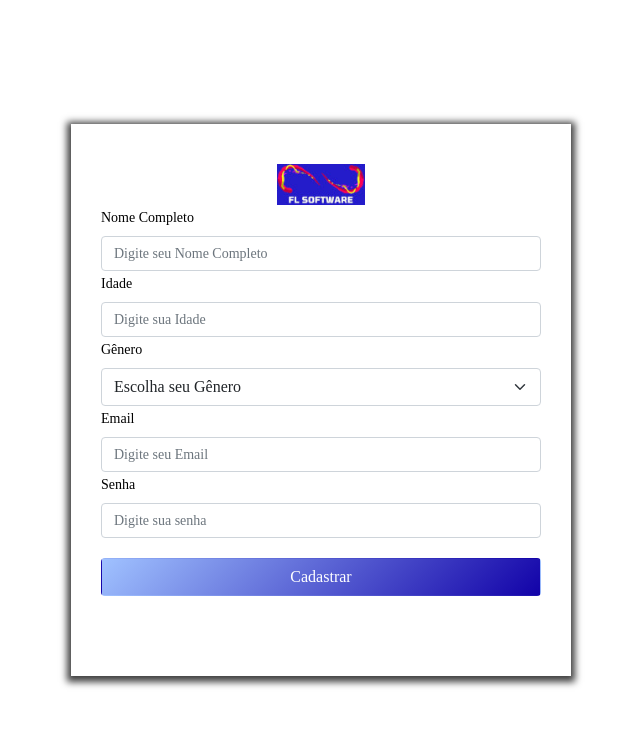
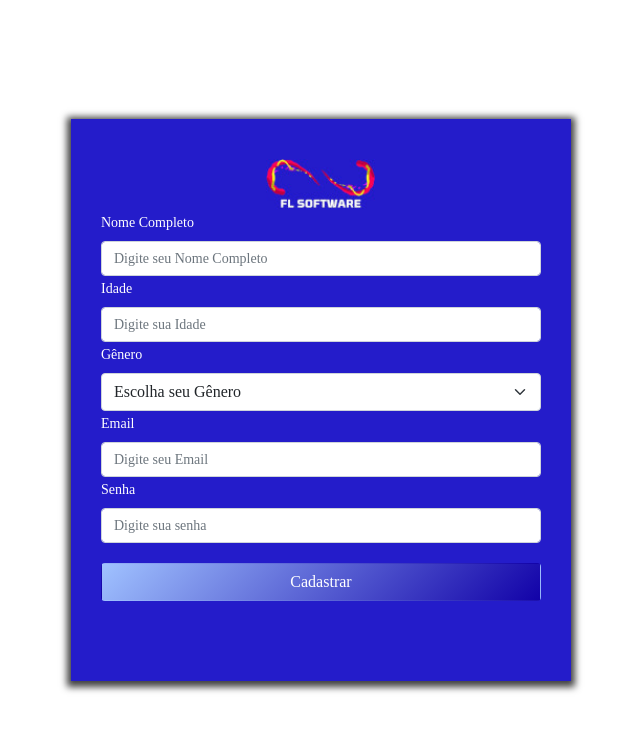
Before and after one commit to FL-software/MiniUtilidades, a plain HTML site: page views/register.html in a window 1280 px wide. Shown: the whole page, without its empty margins (319-959 px from the left). Drawn offline with nearby package versions, Linux system fonts and the light colour scheme; a web font is replaced by a local one.

Commit message:
alteração da aparência
alteração da aparência das telas cadastro e troca de senha.

```diff
--- a/css/register.css
+++ b/css/register.css
@@ -12,7 +12,7 @@
     width: 100%;
     max-width: 500px;
     padding: 40px 30px 80px 30px;
-    background-color: #fff;
+    background-color: rgb(36, 28, 202);
     -webkit-box-shadow: 0px 2px 7px 4px rgba(0,0,0,0.75);
     -moz-box-shadow: 0px 2px 7px 4px rgba(0,0,0,0.75);
     box-shadow: 0px 2px 7px 4px rgba(0,0,0,0.75);
@@ -26,8 +26,8 @@
 }
 
 .register-title img {
-    width: 20%;
-    height: 20%;
+    width: 25%;
+    height: 25%;
 }
 
 .register-title h2 {
@@ -35,7 +35,7 @@ font-size: 20px;
 }
 
 .form-label {
-    color: black;
+    color: #fff;
 }
 
 .register .form-group label {
```
